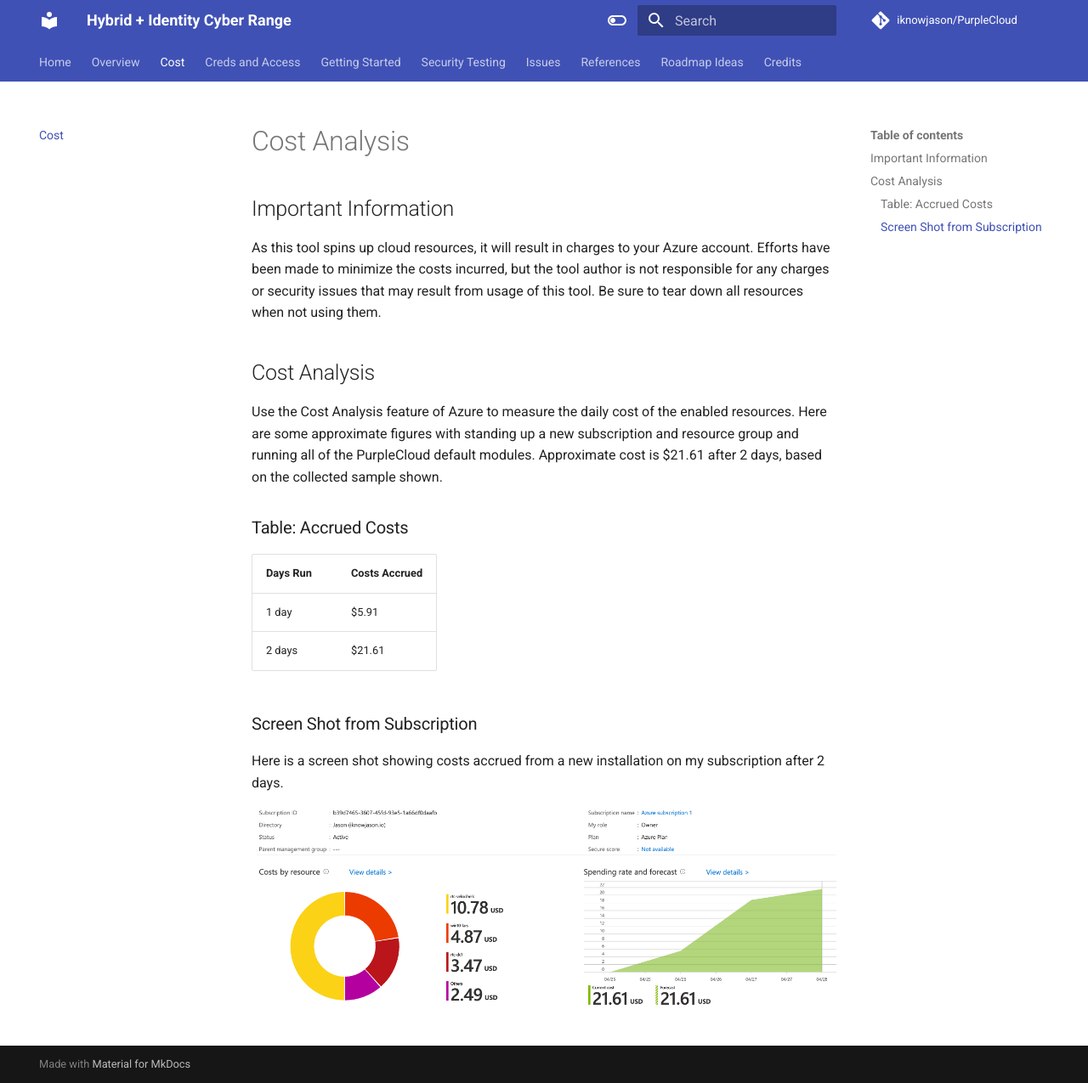
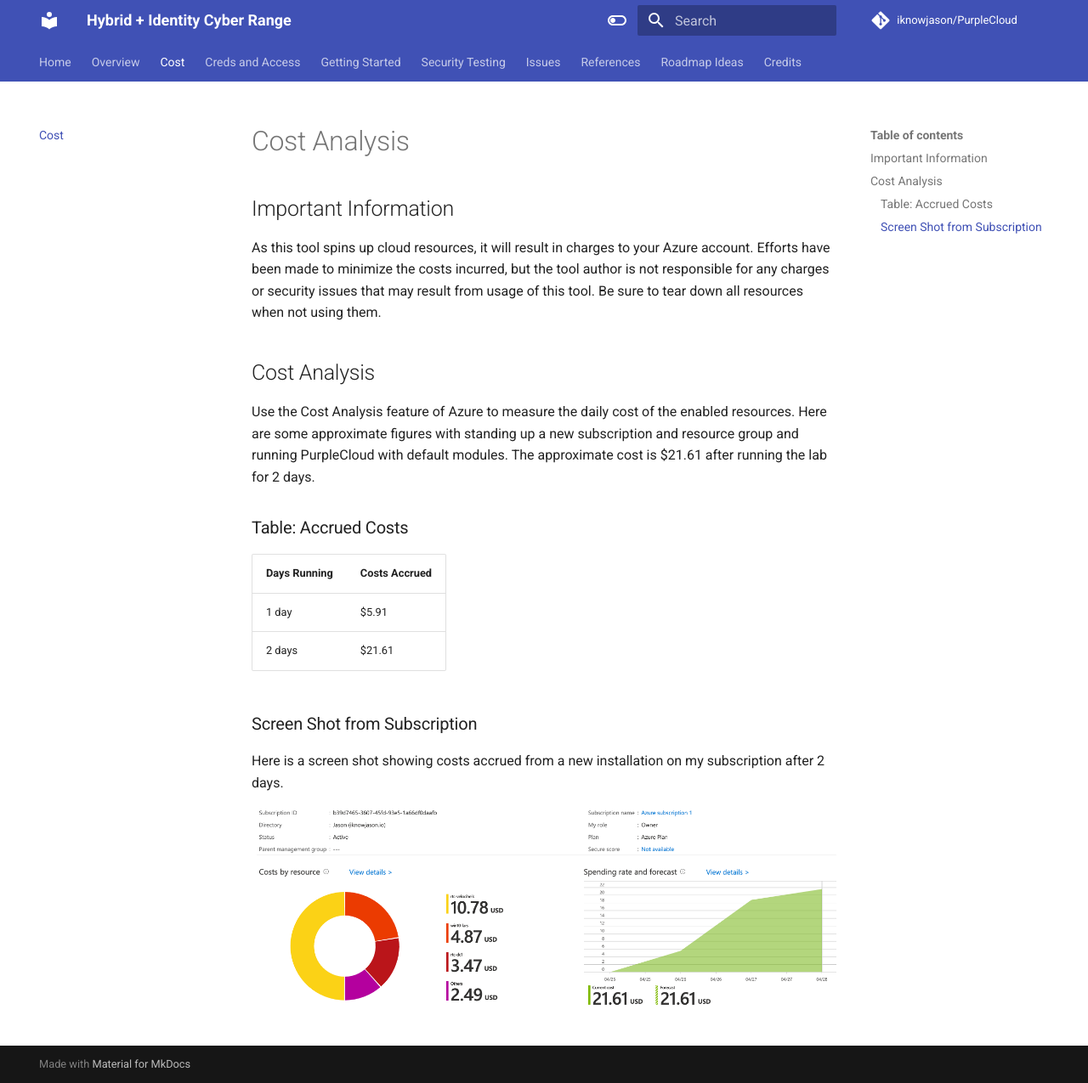
Before and after one commit to iknowjason/PurpleCloud, an MkDocs documentation site: the page built from docs/cost.md, in a window 1280 px wide and 1275 px high. Shown: the whole window at 85% size. Built offline with MkDocs 1.6.1 and Material for MkDocs 9.7.7, drawn with Linux system fonts in a browser that asks for light colours; comment, search, counter and statistics services are not loaded.

Commit message:
Updated Azure cost analysis for 2 days

```diff
--- a/docs/cost.md
+++ b/docs/cost.md
@@ -4,10 +4,10 @@
 As this tool spins up cloud resources, it will result in charges to your Azure account.  Efforts have been made to minimize the costs incurred, but the tool author is not responsible for any charges or security issues that may result from usage of this tool.  Be sure to tear down all resources when not using them.
 
 ## Cost Analysis
-Use the Cost Analysis feature of Azure to measure the daily cost of the enabled resources.  Here are some approximate figures with standing up a new subscription and resource group and running all of the PurpleCloud default modules.  Approximate cost is $21.61 after 2 days, based on the collected sample shown.
+Use the Cost Analysis feature of Azure to measure the daily cost of the enabled resources.  Here are some approximate figures with standing up a new subscription and resource group and running PurpleCloud with default modules.  The approximate cost is $21.61 after running the lab for 2 days.
 
 ### Table:  Accrued Costs
-|   Days Run    |  Costs Accrued |
+| Days Running  |  Costs Accrued |
 |---------------|----------------|
 |    1 day      |     $5.91      |
 |    2 days     |     $21.61     |
```
